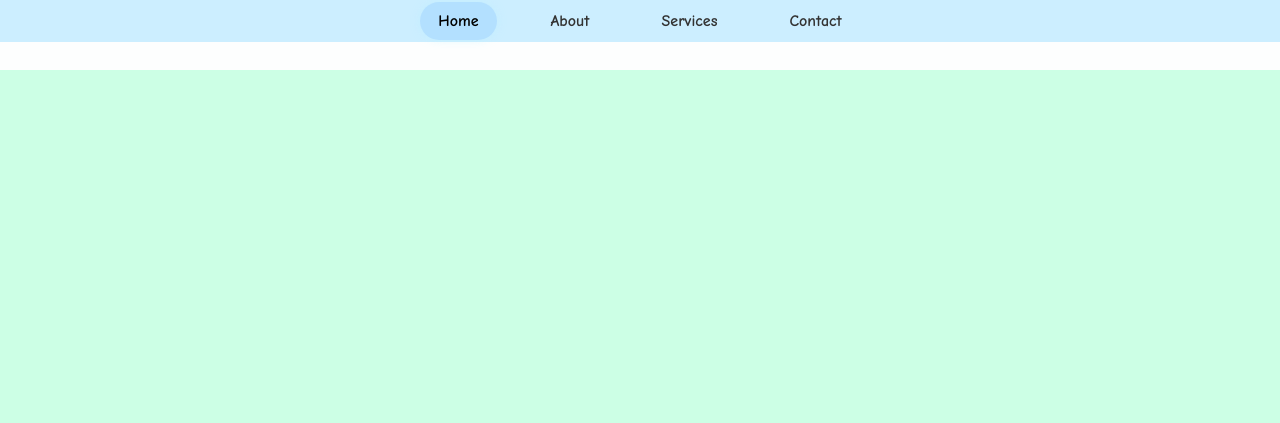
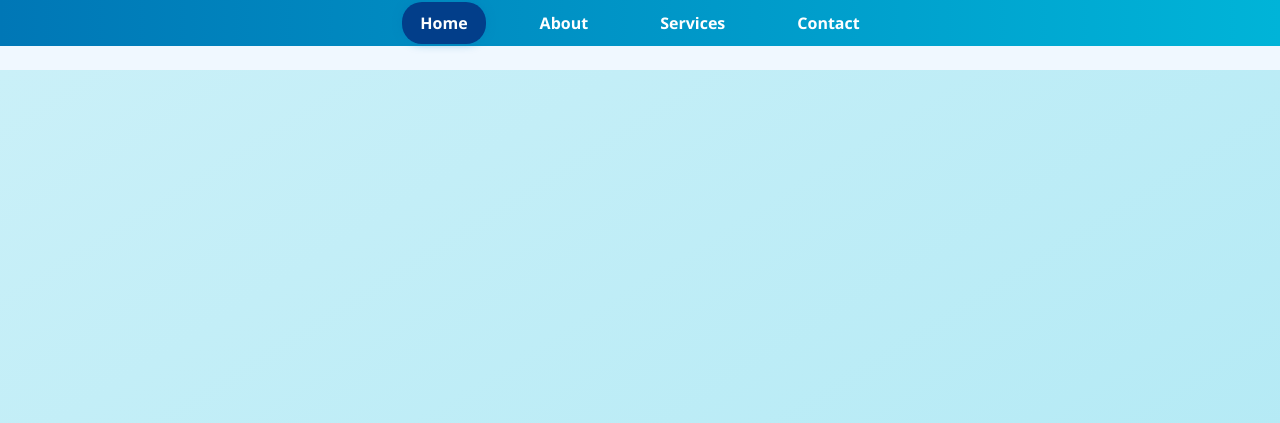
Before and after one commit to CodeVoyager107/responsive-landing-page, a plain HTML site: page index.html in a window 1280 px wide. Shown: the top 423 px of the page. Drawn offline with Linux system fonts and the light colour scheme.

Commit message:
style.css

```diff
--- a/style.css
+++ b/style.css
@@ -1,18 +1,17 @@
 :root {
-  --pastel-sky: #cceeff;       /* Navbar */
-  --pastel-blue: #e0f7fa;      /* About */
-  --pastel-purple: #f0e5ff;    /* Services */
-  --pastel-mint: #ccffe5;      /* Home */
-  --pastel-peach: #fff5e6;     /* Contact */
-  --hover-color: #f0faff;      /* Nav hover */
-  --active-color: #b3e0ff;     /* Nav active */
-  --dark-text: #333;           /* Text color */
+  --text-light: #ffffff;
+  --text-dark: #002b45;
+}
+
+* {
+  margin: 0;
+  padding: 0;
+  box-sizing: border-box;
+  font-family: 'Segoe UI', Tahoma, Geneva, Verdana, sans-serif;
 }
 
 body {
-  margin: 0;
-  font-family: 'Comic Sans MS', cursive, sans-serif;
-  background-color: #fdfefe;
+  background-color: #f0f8ff;
   scroll-behavior: smooth;
 }
 
@@ -20,12 +19,12 @@ main {
   margin-top: 70px;
 }
 
-/* Navbar */
+/* Navbar with gradient */
 #navbar {
   position: fixed;
   top: 0;
   width: 100%;
-  background-color: var(--pastel-sky);
+  background: linear-gradient(to right, #0077b6, #00b4d8); /* Gradient */
   transition: all 0.3s ease;
   padding: 12px 0;
   z-index: 1000;
@@ -46,7 +45,7 @@ main {
 
 .nav-link {
   text-decoration: none;
-  color: var(--dark-text);
+  color: var(--text-light);
   font-weight: bold;
   padding: 10px 18px;
   border-radius: 20px;
@@ -54,14 +53,12 @@ main {
   transition: all 0.3s ease;
 }
 
-/* Bouncy hover */
 .nav-link:hover {
-  background-color: var(--hover-color);
-  color: #000;
+  background-color: rgba(0, 119, 182, 0.3);
+  color: #fff;
   animation: bounce 0.5s ease;
 }
 
-/* Ripple click effect */
 .nav-link:active::after {
   content: '';
   position: absolute;
@@ -69,50 +66,51 @@ main {
   top: 50%;
   width: 10px;
   height: 10px;
-  background: rgba(255, 255, 255, 0.5);
+  background: rgba(255, 255, 255, 0.3);
   border-radius: 50%;
   transform: translate(-50%, -50%) scale(1);
   animation: ripple 0.6s ease-out;
   pointer-events: none;
 }
 
-/* Active state */
 .nav-link.active {
-  background-color: var(--active-color);
-  color: #000;
-  box-shadow: 0 0 10px rgba(179, 240, 255, 0.4);
+  background-color: #023e8a;
+  color: #fff;
+  box-shadow: 0 0 10px rgba(0, 119, 182, 0.4);
 }
 
 /* Scroll effect */
 .scrolled {
-  background-color: var(--pastel-purple);
+  background: linear-gradient(to right, #005f99, #0077b6);
   box-shadow: 0 2px 10px rgba(0, 0, 0, 0.1);
 }
 
-/* Section styles */
+/* Section styles with gradients */
 section {
   height: 100vh;
   display: flex;
   justify-content: center;
   align-items: center;
   font-size: 2.5rem;
-  transition: background-color 1s;
+  transition: background 1s;
+  color: var(--text-dark);
 }
 
 #home {
-  background-color: var(--pastel-mint);     /* Mint green */
+  background: linear-gradient(to bottom right, #caf0f8, #ade8f4);
 }
 
 #about {
-  background-color: var(--pastel-blue);     /* Ice blue */
+  background: linear-gradient(to bottom right, #90e0ef, #48cae4);
 }
 
 #services {
-  background-color: var(--pastel-purple);   /* Soft lavender */
+  background: linear-gradient(to bottom right, #48cae4, #00b4d8);
 }
 
 #contact {
-  background-color: var(--pastel-peach);    /* Light peach */
+  background: linear-gradient(to bottom right, #00b4d8, #0077b6);
+  color: #fff;
 }
 
 /* Animations */
```
